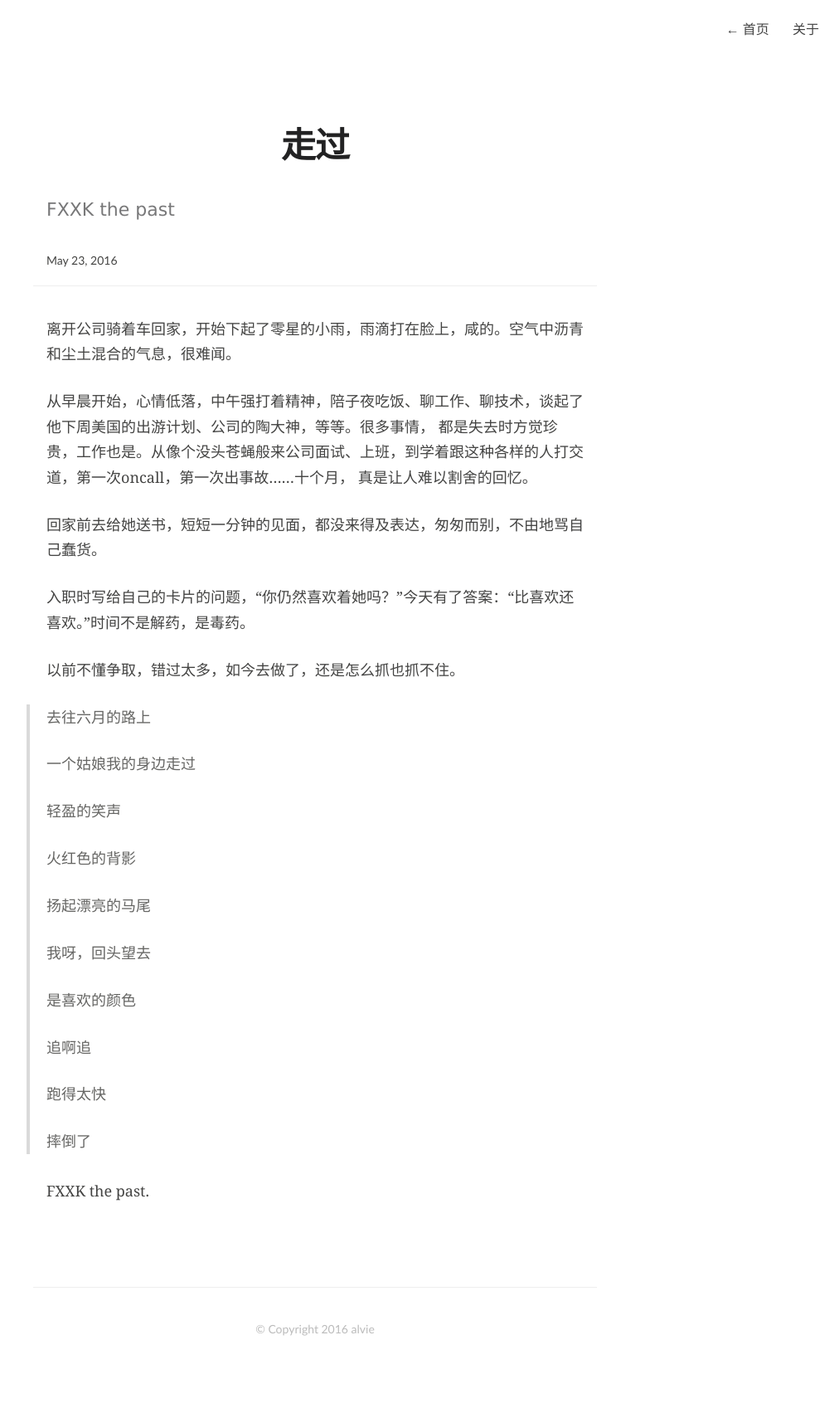
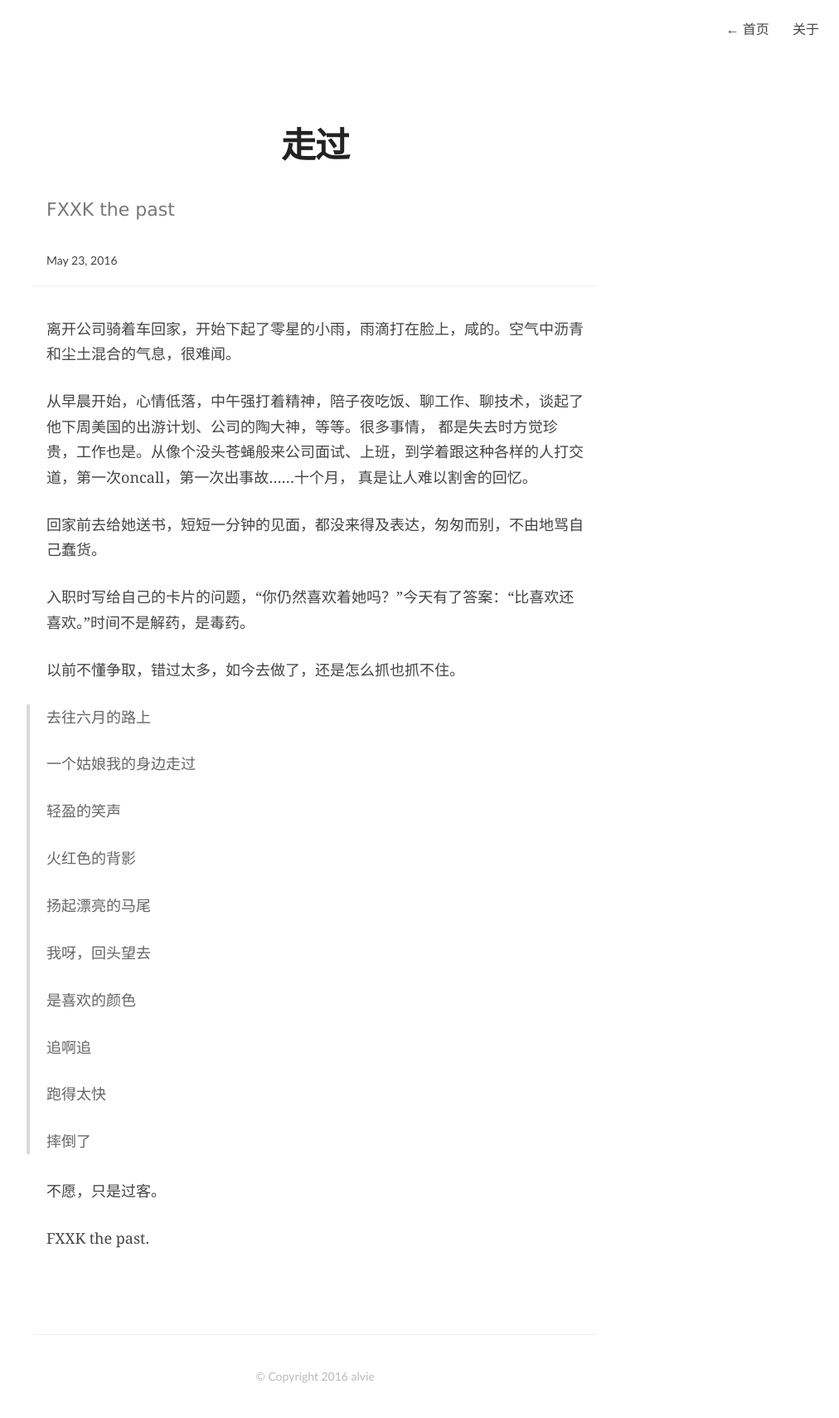
Before and after one commit to alviezhang/so-long-my-past, a Jekyll site: the page built from _posts/2016/2016-05-23-pass-away.md, in a window 1280 px wide. Shown: the whole page at 83% size, without its empty margins (260-1272 px from the left). Built offline with Jekyll 4.4.1, drawn with Linux system fonts in a browser that asks for light colours; before the commit the page ends 1652 px from its top, so only the background shows below that.

Commit message:
Update 2016-05-23-pass-away.md

```diff
--- a/_posts/2016/2016-05-23-pass-away.md
+++ b/_posts/2016/2016-05-23-pass-away.md
@@ -37,4 +37,6 @@ tags:
 >
 > 摔倒了
 
+不愿，只是过客。
+
 FXXK the past.
```
